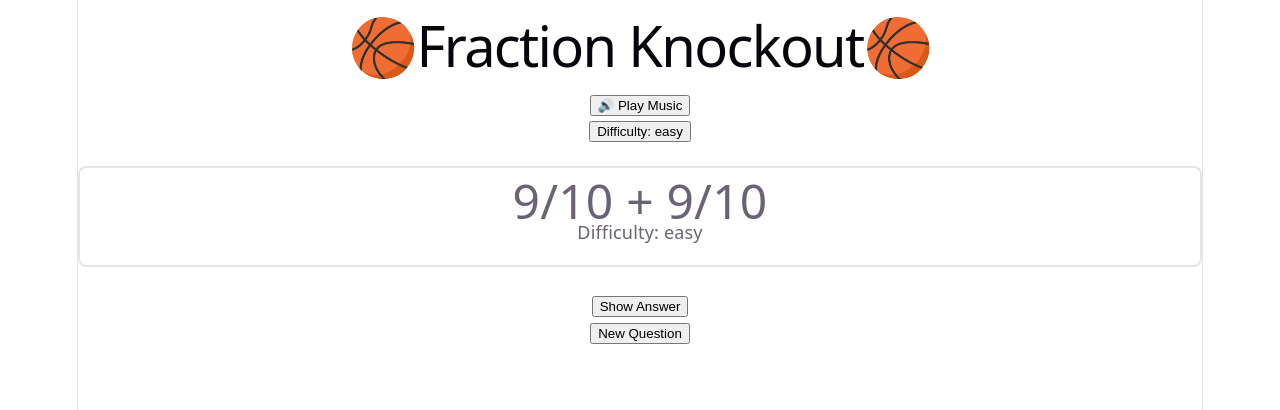
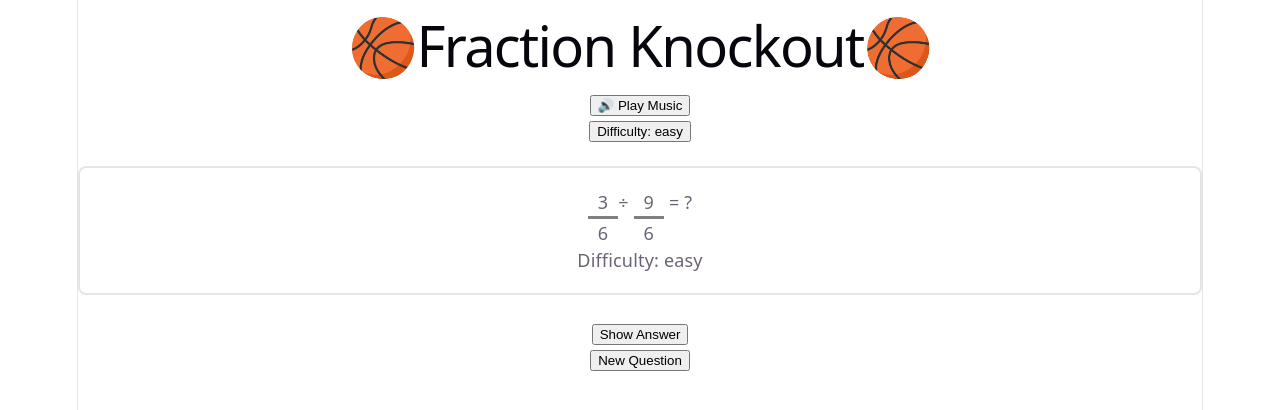
Before and after one commit to nicholaskim1004/knockout_webpage, a React (Vite) app in the folder knockout/: page / in a window 1280 px wide. Shown: the top 410 px of the page. Built offline with nearby package versions, Linux system fonts and the light colour scheme.

Commit message:
reorganizing fraction to be cleaner form

```diff
--- a/knockout/src/App.css
+++ b/knockout/src/App.css
@@ -23,6 +23,44 @@
   border-radius: 8px;
   margin-bottom: 24px;
   margin-top: 24px;
+}
+
+.fraction-problem {
+    display: flex;
+    align-items: center;
+    justify-content: center;
+    gap: 20px;
+    font-size: 48px;
+}
+
+.fraction {
+    display: inline-flex;
+    flex-direction: column;
+    align-items: center;
+    justify-content: center;
+    line-height: 1;
+}
+
+.numerator,
+.denominator {
+    display: block;
+    padding: 5px 10px;
+}
+
+.fraction-line {
+    width: 100%;
+    height: 3px;
+    background-color: gray;
+}
+
+.operation,
+.equals,
+.question-mark {
+    display: inline-block;
+    font-size: 48px;
+    font-weight: bold;
+    transform: translateY(0px);
+
 }
 
 .hero {
--- a/knockout/src/App.jsx
+++ b/knockout/src/App.jsx
@@ -1,8 +1,5 @@
 import { useState, useRef } from 'react'
 import { generateFractionProblem } from './prob_generator'
-import heroImg from './assets/hero.png'
-import reactLogo from './assets/react.svg'
-import viteLogo from './assets/vite.svg'
 import './App.css'
 
 function App() {
@@ -41,7 +38,7 @@ function App() {
 
   //function to generate new question
   function newQuestion() {
-    setQuestions(generateFractionProblem(difficulty));
+    setQuestions(generateFractionProblem(difficulty.current));
   }
 
   // function to handle difficulty selection
@@ -69,6 +66,15 @@ function App() {
       }
   };
 
+  function Fraction({ numerator, denominator }) {
+    return (
+        <span className="fraction">
+            <span className="numerator">{numerator}</span>
+            <span className="fraction-line"></span>
+            <span className="denominator">{denominator}</span>
+        </span>
+    );
+}
 
 
     return (
@@ -97,7 +103,10 @@ function App() {
                 )}
             </div>
             <div className = "box">
-                <p style={{ fontSize: '48px', marginBottom: '5px' }}>{questions.problem}</p>
+                  <Fraction numerator={questions.frac1.numerator} denominator={questions.frac1.denominator} />
+                  <span>{questions.operation} </span>
+                  <Fraction numerator={questions.frac2.numerator} denominator={questions.frac2.denominator} />
+                  <span> = ?</span>
                 <p>Difficulty: {questions.difficulty}</p>
             </div>
             <button onClick={handleToggle}>
@@ -106,10 +115,10 @@ function App() {
             {isvisible && (
               <div>
                 <h2>Answer</h2>
-                <p>{questions.solution}</p>
+                  <Fraction numerator={questions.solution.numerator} denominator={questions.solution.denominator} />
               </div>
             )}
-            <div><button onClick={() => { newQuestion(); handleToggle(); randomAudio();}}>New Question</button></div>
+            <div><button onClick={() => { newQuestion(); setIsVisible(false); randomAudio();}}>New Question</button></div>
         </div>
     );
 }
--- a/knockout/src/prob_generator.js
+++ b/knockout/src/prob_generator.js
@@ -48,13 +48,17 @@ function calculateSolution(fractions, operation) {
     const [fraction1, fraction2] = fractions;
 
     if (operation === 'add') {
-        const commonDenominator =
-            fraction1.denominator * fraction2.denominator;
+        const multiple = [fraction2.denominator / fraction1.denominator,
+                          fraction1.denominator / fraction2.denominator]
 
-        const newNumerator =
-            (fraction1.numerator * fraction2.denominator) +
-            (fraction2.numerator * fraction1.denominator);
-
+        if (Number.isInteger(multiple[0]) && Number.isInteger(multiple[1])) {
+            const newNumerator = (fraction1.numerator * multiple[0]) + (fraction2.numerator * multiple[1]);
+            const newDenominator = fraction1.denominator * multiple[0];
+        }
+        else {
+            const newNumerator = (fraction1.numerator * fraction2.denominator) + (fraction2.numerator * fraction1.denominator);
+            const newDenominator = fraction1.denominator * fraction2.denominator;
+        }
         return {
             numerator: newNumerator,
             denominator: commonDenominator
@@ -62,13 +66,17 @@ function calculateSolution(fractions, operation) {
     }
 
     else if (operation === 'subtract') {
-        const commonDenominator =
-            fraction1.denominator * fraction2.denominator;
+        const multiple = [fraction2.denominator / fraction1.denominator,
+                          fraction1.denominator / fraction2.denominator]
 
-        const newNumerator =
-            (fraction1.numerator * fraction2.denominator) -
-            (fraction2.numerator * fraction1.denominator);
-
+        if (Number.isInteger(multiple[0]) && Number.isInteger(multiple[1])) {
+            const newNumerator = (fraction1.numerator * multiple[0]) - (fraction2.numerator * multiple[1]);
+            const newDenominator = fraction1.denominator * multiple[0];
+        }
+        else {
+            const newNumerator = (fraction1.numerator * fraction2.denominator) - (fraction2.numerator * fraction1.denominator);
+            const newDenominator = fraction1.denominator * fraction2.denominator;
+        }
         return {
             numerator: newNumerator,
             denominator: commonDenominator
@@ -102,7 +110,6 @@ function calculateSolution(fractions, operation) {
     }
 }
 
-
 function generateFractionProblem(difficulty) {
     const fractions = generateFractions(difficulty);
 
@@ -114,8 +121,10 @@ function generateFractionProblem(difficulty) {
         const solution = calculateSolution(fractions, 'add');
 
         return {
-            problem: `${fractions[0].numerator}/${fractions[0].denominator} + ${fractions[1].numerator}/${fractions[1].denominator}`,
-            solution: `${solution.numerator}/${solution.denominator}`,
+            frac1: fractions[0],
+            frac2: fractions[1],
+            operation: '+',
+            solution: solution,
             difficulty: difficulty
         };
     }
@@ -124,8 +133,10 @@ function generateFractionProblem(difficulty) {
         const solution = calculateSolution(fractions, 'subtract');
 
         return {
-            problem: `${fractions[0].numerator}/${fractions[0].denominator} - ${fractions[1].numerator}/${fractions[1].denominator}`,
-            solution: `${solution.numerator}/${solution.denominator}`,
+            frac1: fractions[0],
+            frac2: fractions[1],
+            operation: '-',
+            solution: solution,
             difficulty: difficulty
         };
     }
@@ -134,18 +145,23 @@ function generateFractionProblem(difficulty) {
         const solution = calculateSolution(fractions, 'multiply');
 
         return {
-            problem: `${fractions[0].numerator}/${fractions[0].denominator} x ${fractions[1].numerator}/${fractions[1].denominator}`,
-            solution: `${solution.numerator}/${solution.denominator}`,
+            frac1: fractions[0],
+            frac2: fractions[1],
+            operation: 'x',
+            solution: solution,
             difficulty: difficulty
         };
     }
+
 
     else if (operation === 4) {
         const solution = calculateSolution(fractions, 'divide');
 
         return {
-            problem: `${fractions[0].numerator}/${fractions[0].denominator} ÷ ${fractions[1].numerator}/${fractions[1].denominator}`,
-            solution: `${solution.numerator}/${solution.denominator}`,
+            frac1: fractions[0],
+            frac2: fractions[1],
+            operation: '÷',
+            solution: solution,
             difficulty: difficulty
         };
     }
```
